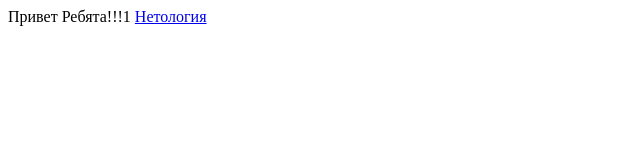
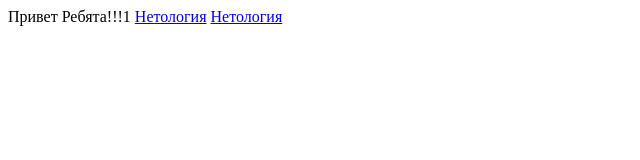
Before and after one commit to PaxDmin/musik, a plain HTML site: page index.html in a window 1280 px wide. Shown: the full height of the page, 0-640 px from the left. Drawn offline with Linux system fonts and the light colour scheme.

Commit message:
Netology body

```diff
--- a/index.html
+++ b/index.html
@@ -9,5 +9,6 @@
 <body>
     Привет Ребята!!!1
     <a href="https://netology.ru/">Нетология</a>
+    <a href="https://netology.ru/">Нетология</a>
 </body>
 </html>
```
